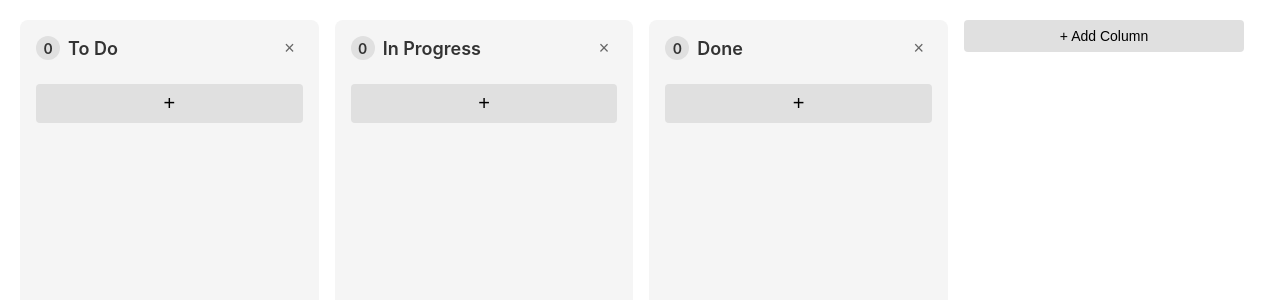
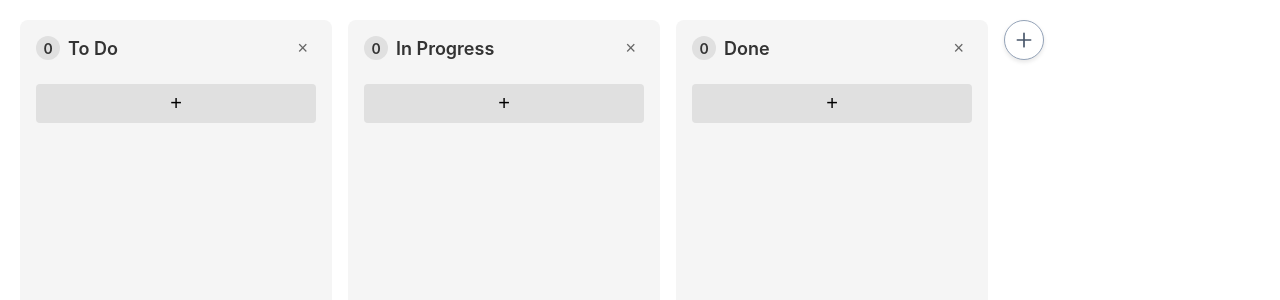
Before and after one commit to StefaniaGritskevich/Modsen_Practice, a React (Create React App) app: page / in a window 1280 px wide. Shown: the top 300 px of the page. Built offline with nearby package versions, Linux system fonts and the light colour scheme.

Commit message:
refactor(AddColumn): reorganize component structure
- Split into separate files
- Add proper TypeScript interfaces
- Improve props handling

```diff
--- a/src/components/AddColumn/index.tsx
+++ b/src/components/AddColumn/index.tsx
@@ -1,47 +1,73 @@
 import React, { useState } from 'react';
 import { useDispatch } from 'react-redux';
 import { addColumn } from '../../store/kanbanSlice';
-import { Button, Input, ColorPicker } from './styles';
+import {
+  AddColumnContainer,
+  AddColumnButton,
+  AddColumnForm,
+  ColumnTitleInput,
+  ColorPickerContainer,
+  ColorLabel,
+  ColorPickerInput,
+  ButtonGroup,
+  SaveButton,
+  CancelButton,
+  PlusIcon
+} from './styles';
 
 const AddColumn: React.FC = () => {
   const [isAdding, setIsAdding] = useState(false);
   const [title, setTitle] = useState('');
-  const [color, setColor] = useState('#FFFFFF');
+  const [color, setColor] = useState('#4F46E5');
   const dispatch = useDispatch();
 
-  const handleSubmit = () => {
+  const handleSubmit = (e: React.FormEvent) => {
+    e.preventDefault();
     if (title.trim()) {
       dispatch(addColumn({ title, color }));
       setTitle('');
-      setColor('#FFFFFF');
+      setColor('#4F46E5');
       setIsAdding(false);
     }
   };
 
   return (
-    <div style={{ minWidth: '280px', marginRight: '16px' }}>
+    <AddColumnContainer>
       {isAdding ? (
-        <div style={{ background: '#f5f5f5', padding: '16px', borderRadius: '8px' }}>
-          <Input
+        <AddColumnForm onSubmit={handleSubmit}>
+          <ColumnTitleInput
             autoFocus
             value={title}
-            onChange={(e) => setTitle(e.target.value)}
+            onChange={(e: React.ChangeEvent<HTMLInputElement>) => setTitle(e.target.value)}
             placeholder="Column title"
+            required
           />
-          <ColorPicker
-            type="color"
-            value={color}
-            onChange={(e) => setColor(e.target.value)}
-          />
-          <div style={{ display: 'flex', gap: '8px', marginTop: '8px' }}>
-            <Button onClick={handleSubmit}>Add Column</Button>
-            <Button onClick={() => setIsAdding(false)}>Cancel</Button>
-          </div>
-        </div>
+          <ColorPickerContainer>
+            <ColorLabel>Color:</ColorLabel>
+            <ColorPickerInput
+              type="color"
+              value={color}
+              onChange={(e: React.ChangeEvent<HTMLInputElement>) => setColor(e.target.value)}
+            />
+          </ColorPickerContainer>
+          <ButtonGroup>
+            <SaveButton type="submit">Add Column</SaveButton>
+            <CancelButton
+              type="button"
+              onClick={() => setIsAdding(false)}
+            >
+              Cancel
+            </CancelButton>
+          </ButtonGroup>
+        </AddColumnForm>
       ) : (
-        <Button onClick={() => setIsAdding(true)}>+ Add Column</Button>
+       <AddColumnButton onClick={() => setIsAdding(true)}>
+        <svg viewBox="0 0 24 24">
+            <path d="M12 4V20M4 12H20" stroke="#475569" stroke-width="2" stroke-linecap="round"/>
+        </svg>
+        </AddColumnButton>
       )}
-    </div>
+    </AddColumnContainer>
   );
 };
 
--- a/src/components/AddColumn/styles.ts
+++ b/src/components/AddColumn/styles.ts
@@ -1,31 +1,130 @@
 import styled from 'styled-components';
 
-export const Button = styled.button`
-  padding: 8px 16px;
-  background-color: #e0e0e0;
-  border: none;
-  border-radius: 4px;
+export const AddColumnContainer = styled.div`
+  min-width: fit-content;
+
+  align-self: flex-start;
+`;
+export const PlusIcon = styled.span`
+  font-size: 18px;
+  font-weight: bold;
+  color: #475569;
+`;
+
+export const AddColumnButton = styled.button`
+  display: flex;
+  align-items: center;
+  justify-content: center;
+  width: 40px;
+  height: 40px;
+  border: 1px solid #94A3B8;
+  border-radius: 50%;
   cursor: pointer;
-  font-size: 14px;
-  width: 100%;
+  transition: all 0.2s;
+  box-shadow: 0 2px 4px rgba(0, 0, 0, 0.1);
+  padding: 0;
+  background-color: #ffffff;
 
   &:hover {
-    background-color: #d0d0d0;
+    background-color: #ffffff;
+    transform: translateY(-1px);
+    border-color: #94A3B8;
+  }
+
+  svg {
+    width: 20px;
+    height: 20px;
+    fill: #475569;
   }
 `;
 
-export const Input = styled.input`
-  padding: 8px 12px;
-  border: 1px solid #ddd;
-  border-radius: 4px;
+
+
+export const AddColumnForm = styled.form`
+  background: white;
+  padding: 16px;
+  border-radius: 12px;
+  box-shadow: 0 4px 6px rgba(0, 0, 0, 0.1);
+  width: 280px;
+  border: 1px solid #E2E8F0;
+`;
+
+export const ColumnTitleInput = styled.input`
+  padding: 10px 12px;
+  border: 1px solid #E2E8F0;
+  border-radius: 8px;
   font-size: 14px;
   width: 100%;
-  margin-bottom: 8px;
+  margin-bottom: 12px;
+  font-family: 'Plus Jakarta Sans', sans-serif;
+  transition: border-color 0.2s;
+
+  &:focus {
+    outline: none;
+    border-color: #94A3B8;
+    box-shadow: 0 0 0 2px rgba(79, 70, 229, 0.2);
+  }
 `;
 
-export const ColorPicker = styled.input`
-  width: 100%;
+export const ColorPickerContainer = styled.div`
+  display: flex;
+  align-items: center;
+  gap: 8px;
+  margin-bottom: 16px;
+`;
+
+export const ColorLabel = styled.span`
+  font-size: 14px;
+  color: #64748B;
+  font-family: 'Plus Jakarta Sans', sans-serif;
+`;
+
+export const ColorPickerInput = styled.input`
+  width: 30px;
   height: 30px;
-  margin-bottom: 8px;
+  border: none;
+  border-radius: 6px;
   cursor: pointer;
+  padding: 0;
 `;
+
+export const ButtonGroup = styled.div`
+  display: flex;
+  gap: 8px;
+`;
+
+export const SaveButton = styled.button`
+  padding: 8px 16px;
+  background-color: #4F46E5;
+  color: white;
+  border: none;
+  border-radius: 8px;
+  cursor: pointer;
+  font-size: 14px;
+  font-weight: 600;
+  font-family: 'Plus Jakarta Sans', sans-serif;
+  transition: all 0.2s;
+  flex: 1;
+
+  &:hover {
+    background-color: #4338CA;
+  }
+`;
+
+export const CancelButton = styled.button`
+  padding: 8px 16px;
+  background-color: #F1F5F9;
+  color: #64748B;
+  border: none;
+  border-radius: 8px;
+  cursor: pointer;
+  font-size: 14px;
+  font-weight: 600;
+  font-family: 'Plus Jakarta Sans', sans-serif;
+  transition: all 0.2s;
+  flex: 1;
+
+  &:hover {
+    background-color: #E2E8F0;
+  }
+`;
```
